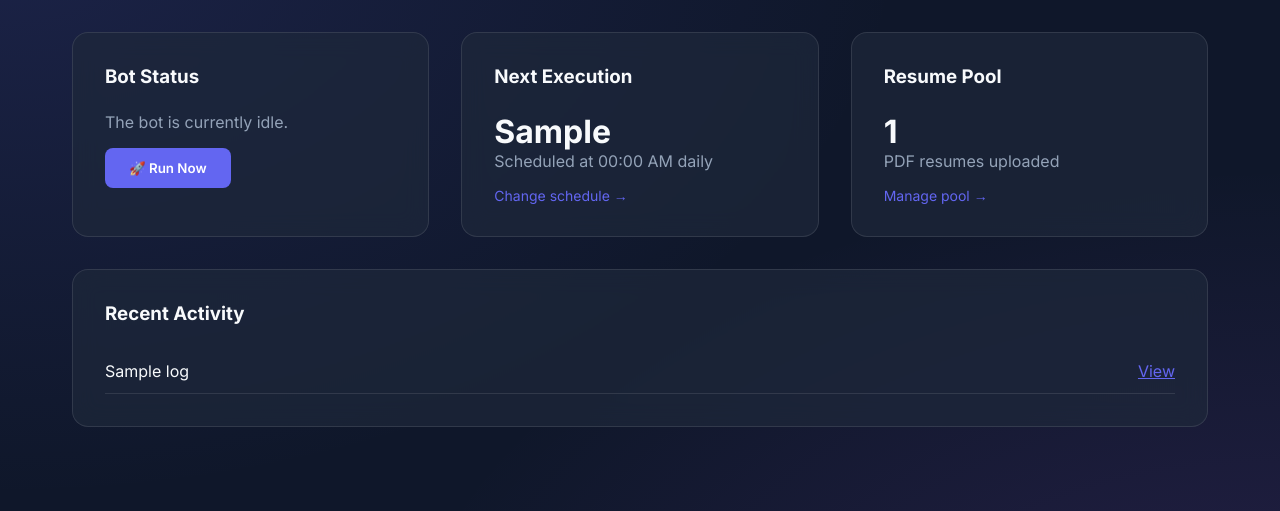
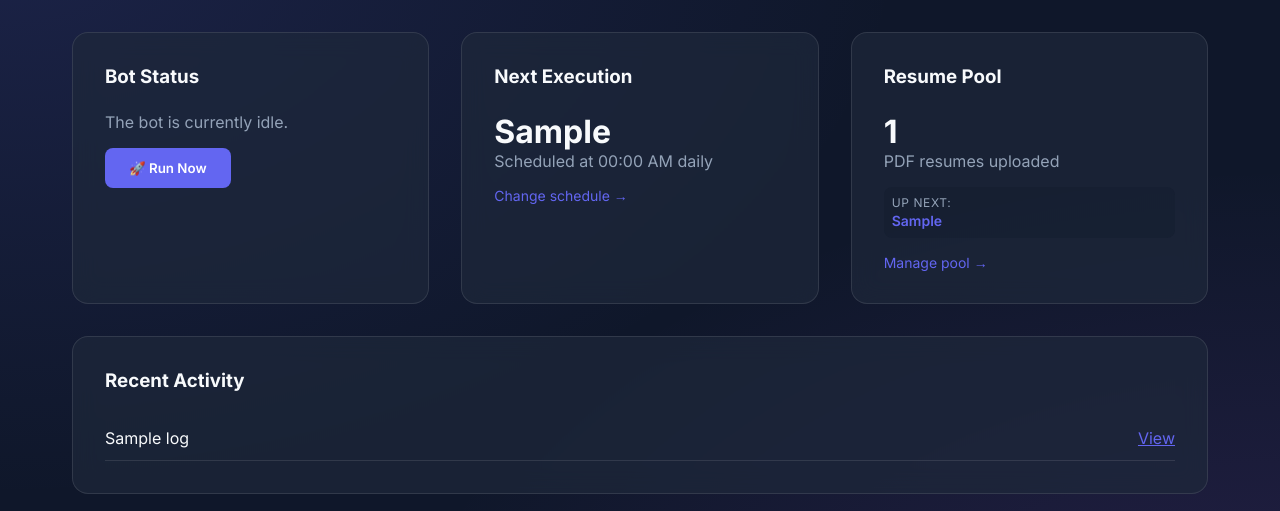
Before and after one commit to ravi70386/job-automation-bot, a FastAPI app: template templates/dashboard.html in a window 1280 px wide. Shown: the part 68-579 px from the top of the page. Run offline with FastAPI, Linux system fonts and the light colour scheme; the template is opened without the code that fills it: most values are stand-ins (such as "Sample title", 1, 10 or a date in 2020).

Commit message:
feat: implement round-robin resume selection with persistent pointer and dashboard display

```diff
--- a/main.py
+++ b/main.py
@@ -148,8 +148,20 @@ async def logout(request: Request):
 async def dashboard(request: Request, user: User = Depends(get_current_user_from_cookie)):
     if not user: return RedirectResponse(url="/login")
 
-    resumes = os.listdir(RESUMES_DIR)
-    logs = sorted(os.listdir(LOGS_DIR), reverse=True)[:10] # Show more logs
+    resumes = sorted([f for f in os.listdir(RESUMES_DIR) if f.lower().endswith(".pdf")])
+    logs = sorted(os.listdir(LOGS_DIR), reverse=True)[:10]
+
+    # Round Robin detection
+    up_next = "None"
+    if resumes:
+        POINTER_FILE = ".resume_pointer"
+        idx = 0
+        if os.path.exists(POINTER_FILE):
+            try:
+                with open(POINTER_FILE, "r") as f:
+                    idx = int(f.read().strip())
+            except: pass
+        up_next = resumes[idx % len(resumes)]
 
     next_run = "Not Set"
     try:
@@ -164,7 +176,8 @@ async def dashboard(request: Request, user: User = Depends(get_current_user_from
         "active_page": "dashboard",
         "resume_count": len(resumes),
         "recent_logs": logs,
-        "next_run": next_run
+        "next_run": next_run,
+        "up_next": up_next
     })
 
 @app.get("/cron_ui", response_class=HTMLResponse)
--- a/templates/dashboard.html
+++ b/templates/dashboard.html
@@ -20,8 +20,12 @@
         <div class="card">
             <h3>Resume Pool</h3>
             <p style="font-size: 2rem; font-weight: 700;">{{ resume_count }}</p>
-            <p style="color: var(--text-muted);">PDF resumes uploaded</p>
-            <a href="/resumes_ui" style="color: var(--primary); text-decoration: none; font-size: 0.875rem; display: block; margin-top: 1rem;">Manage pool →</a>
+            <p style="color: var(--text-muted); margin-bottom: 0.5rem;">PDF resumes uploaded</p>
+            <div style="background: rgba(15,23,42,0.3); border-radius: 8px; padding: 0.5rem; margin: 1rem 0;">
+                <span style="font-size: 0.75rem; color: var(--text-muted); display: block; text-transform: uppercase; letter-spacing: 0.05em;">Up Next:</span>
+                <span style="font-size: 0.875rem; font-weight: 600; color: var(--primary);">{{ up_next }}</span>
+            </div>
+            <a href="/resumes_ui" style="color: var(--primary); text-decoration: none; font-size: 0.875rem; display: block;">Manage pool →</a>
         </div>
     </div>
 
```
Also changed, not shown: resume_update.py (+19 -3 lines).
